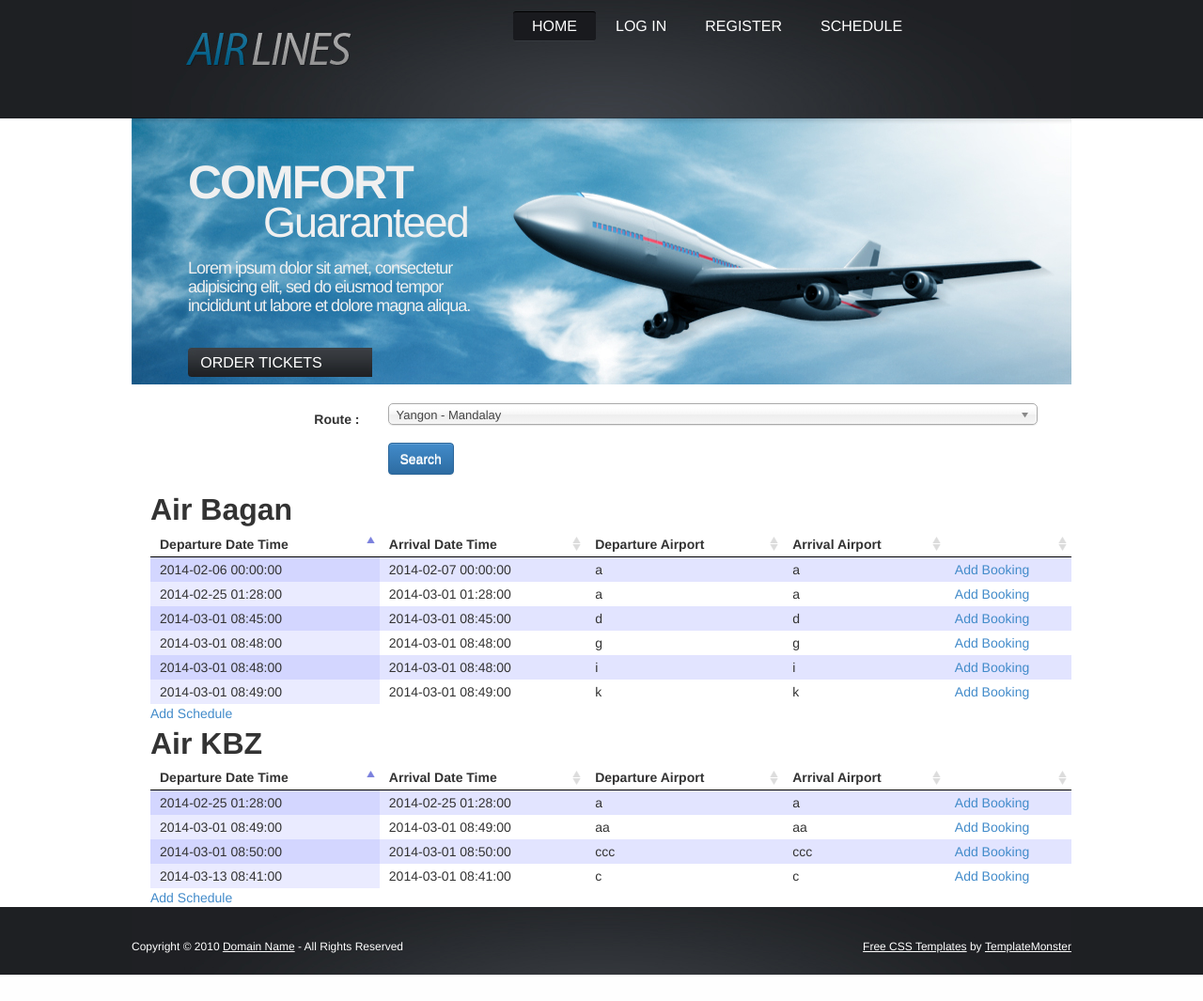
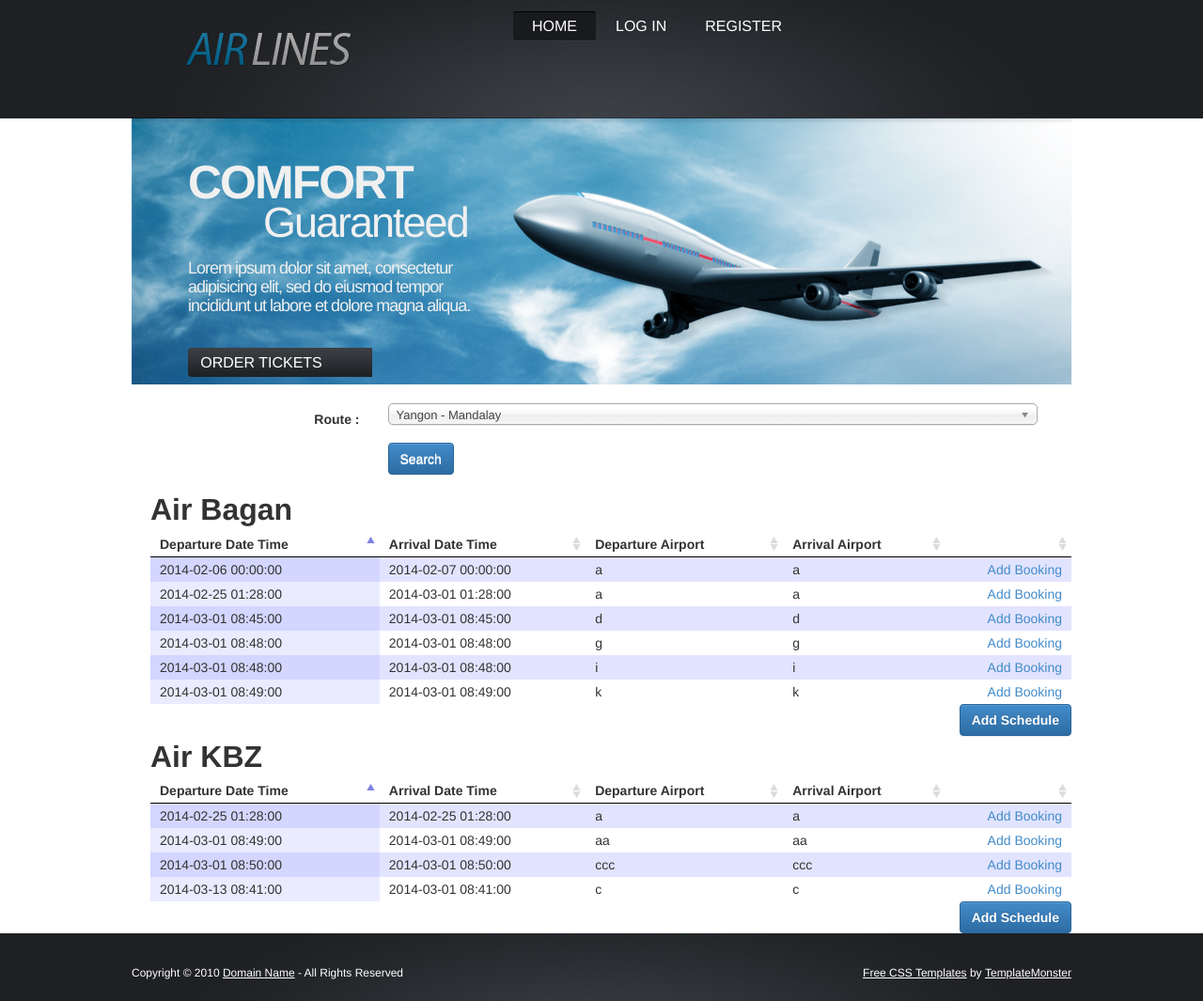
Before and after one commit to wpst006/airline, a PHP site: page /booking.php in a window 1280 px wide. Shown: the whole page at 94% size. Before the commit the page ends 1037 px from the top, so only its background shows below. Run offline with PHP 8.4, Linux system fonts and the light colour scheme; data comes from the database, SQL or seed files in the repository.

Commit message:
03 Mar 2014

```diff
--- a/includes/flight-schedules.php
+++ b/includes/flight-schedules.php
@@ -30,6 +30,13 @@ $mode = 'booking';
 
 if (isset($_GET['mode'])) {
     $mode = $_GET['mode'];
+}
+//***************************************************************************************************************************
+if (isset($_GET['action'])) {
+    if ($_GET['action'] == 'delete') {
+        $delete_sql = "DELETE FROM schedules WHERE schedule_id='" . $_GET['schedule_id'] . "'";
+        mysql_query($delete_sql) or die(mysql_error());
+    }
 }
 //***************************************************************************************************************************
 
@@ -101,12 +108,22 @@ if ($noOfRows == 0) {
                                 } else if ($mode == 'booking') {
                                     $link = "booking-select-seat-type.php?schedule_id=" . $row['schedule_id'];
                                     $linkText = "Add Booking";
-                                }else if ($mode=='admin'){
+                                } else if ($mode == 'admin') {
                                     $link = "seat-setup.php?schedule_id=" . $row['schedule_id'];
                                     $linkText = "Seat SetUp";
                                 }
                                 ?>
-                                <td><a href="<?php echo $link; ?>"><?php echo $linkText; ?></a></td>
+                                <td class="text-right">
+                                    <a href="<?php echo $link; ?>"><?php echo $linkText; ?></a>
+                                    <?php
+                                    if ($mode == 'admin') {
+                                        $editLink = "schedule.php?schedule_id=" . $row['schedule_id'] . "&route_id=" . $route_id .
+                                                "&flight_id=" . $flightRow['flight_id'];
+                                        ?>
+                                        &nbsp;<a href="<?php echo $editLink; ?>">Edit</a>
+                                        &nbsp;<a href="booking.php?schedule_id=<?php echo $row['schedule_id']; ?>&action=delete" class="delete-link">Delete</a>
+                                    <?php } ?>
+                                </td>
                             </tr>
                         <?php }//end of inner "while" loop ?>
                     </tbody>
@@ -115,7 +132,7 @@ if ($noOfRows == 0) {
                 $addScheduleLink = "schedule.php?route_id=" . $route_id .
                         "&flight_id=" . $flightRow['flight_id'];
                 ?>
-                <a href="<?php echo $addScheduleLink; ?>">Add Schedule</a>
+                <a href="<?php echo $addScheduleLink; ?>" class="btn btn-primary pull-right">Add Schedule</a>
                 <br/>
             </div>
         </div>
@@ -133,5 +150,14 @@ if ($noOfRows == 0) {
             "bFilter": false,
             "bInfo": false,
         });
+
+        $( ".delete-link" ).click(function( event ) {
+            if (window.confirm("Are you sure want to delete the schdule?")==true){
+                return true;
+            }else{
+                event.preventDefault();
+                return false;
+            }
+        });
     });
 </script>
--- a/includes/header.php
+++ b/includes/header.php
@@ -42,7 +42,6 @@
                                         <li><a href="logout.php">Log Out</a></li>
                                     <?php } ?>
                                     <li><a href="register.php">Register</a></li>
-                                    <li><a href="schedule.php">Schedule</a></li>
                                 </ul>
                             </nav>
                         </div>
--- a/includes/scheduleHelper.php
+++ b/includes/scheduleHelper.php
@@ -1,5 +1,4 @@
 <?php
-
 class scheduleHelper{
     public static function getSeatsInScheduleByScheduleID($schdule_id){
         $sql = "SELECT seats.*,seat_types.title AS 'seattype_title' FROM seats " .
--- a/seat-setup.php
+++ b/seat-setup.php
@@ -1,6 +1,6 @@
 <?php include('includes/includefiles.php'); ?>
+<?php require_once('includes/scheduleHelper.php'); ?>
 <?php include('includes/header.php'); ?>
-<?php include('includes/scheduleHelper.php'); ?>
 
 <?php
 if (isset($_POST['submitted'])) {
```
